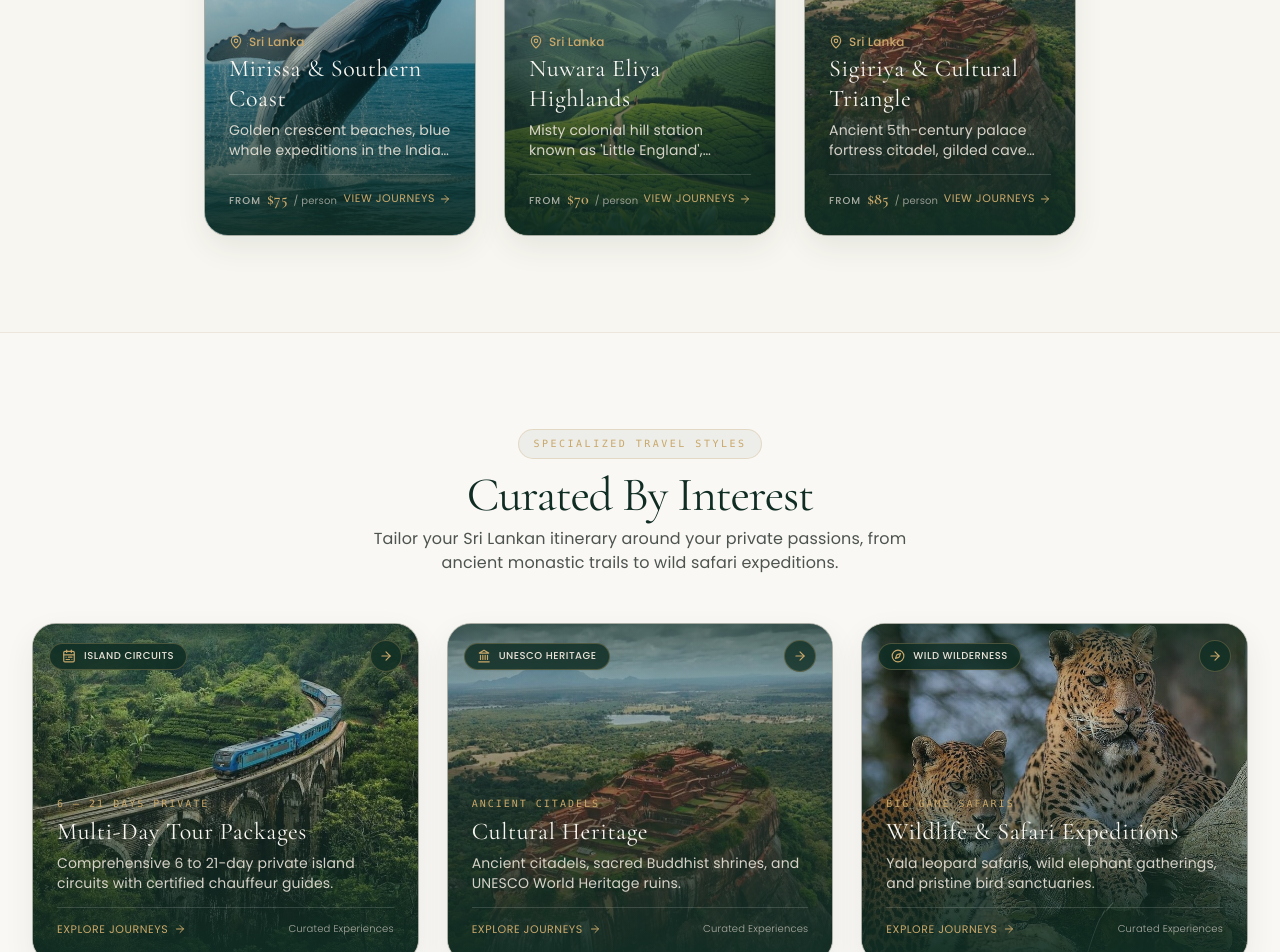
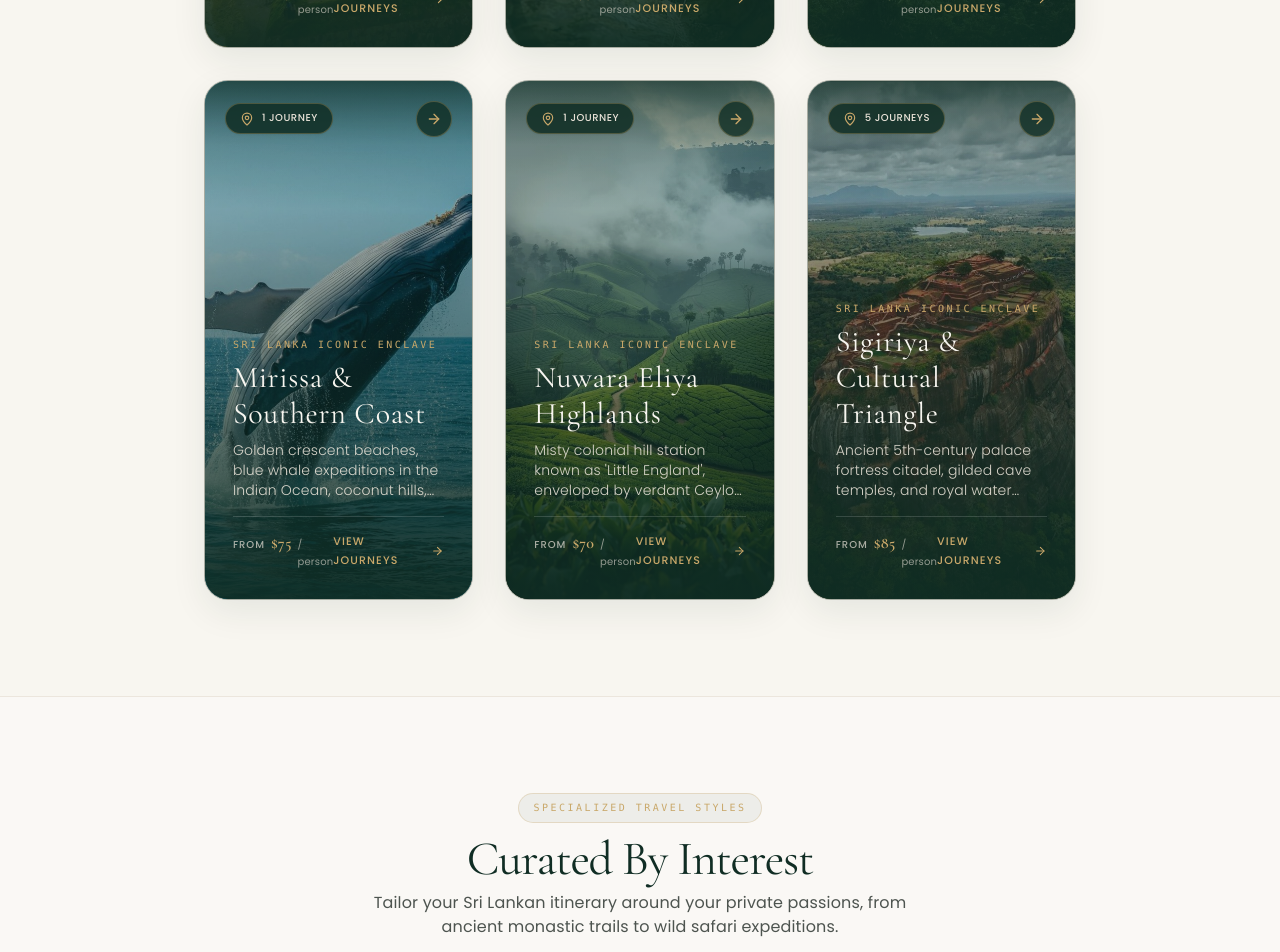
Before and after one commit to raniduabey/EXPLORE-TOURS, a Next.js app: page / in a window 1280 px wide. Shown: the part 4940-5892 px from the top of the page. Built offline with nearby package versions, Linux system fonts and the light colour scheme; no server answers; the database is empty.

Commit message:
feat(homepage): match DestinationGrid card dimensions and 3-column layout 1:1 with Curated By Interest

```diff
--- a/src/components/home/CategoryGrid.tsx
+++ b/src/components/home/CategoryGrid.tsx
@@ -12,13 +12,6 @@ import {
   ArrowRight,
 } from "lucide-react";
 import { FadeIn, FadeInStagger, FadeInStaggerItem } from "@/components/ui/motion";
-import {
-  HOMEPAGE_CARD_GRID,
-  HOMEPAGE_CARD_CONTAINER,
-  HOMEPAGE_CARD_OVERLAY,
-  HOMEPAGE_CARD_VIGNETTE,
-  HOMEPAGE_CARD_PADDING,
-} from "./cardTokens";
 
 export const CategoryGrid: React.FC = () => {
   const [imgErrors, setImgErrors] = useState<Record<string, boolean>>({});
@@ -89,7 +82,7 @@ export const CategoryGrid: React.FC = () => {
   return (
     <section className="py-16 sm:py-20 lg:py-24 px-4 sm:px-6 lg:px-8 bg-[#FAF8F5] border-y border-luxury-sand/80">
       <div className="max-w-7xl mx-auto">
-        <FadeIn className="text-center max-w-2xl mx-auto mb-10 sm:mb-12">
+        <FadeIn className="text-center max-w-2xl mx-auto mb-12 sm:mb-14">
           <div className="inline-flex items-center gap-2 px-3.5 py-1.5 rounded-full bg-luxury-forest/5 text-luxury-gold text-[10px] font-mono uppercase tracking-[0.25em] border border-luxury-gold/30 mb-3">
             <span>Specialized Travel Styles</span>
           </div>
@@ -101,15 +94,18 @@ export const CategoryGrid: React.FC = () => {
           </p>
         </FadeIn>
 
-        <FadeInStagger className={HOMEPAGE_CARD_GRID}>
+        <FadeInStagger className="grid grid-cols-1 sm:grid-cols-2 lg:grid-cols-3 gap-6 sm:gap-7 lg:gap-8">
           {categories.map((c) => {
             const Icon = c.icon;
             const imgSrc = imgErrors[c.slug] ? "/images/destinations/sigiriya.jpg" : c.image;
 
             return (
               <FadeInStaggerItem key={c.slug}>
-                <Link href={`/tours?category=${c.slug}`} className={HOMEPAGE_CARD_CONTAINER}>
-                  {/* Background Image with smooth hover scale */}
+                <Link
+                  href={`/tours?category=${c.slug}`}
+                  className="group relative h-[460px] sm:h-[480px] lg:h-[520px] rounded-3xl overflow-hidden shadow-[0_12px_35px_rgba(16,45,36,0.08)] hover:shadow-[0_24px_55px_rgba(16,45,36,0.18)] border border-luxury-sand/70 hover:border-luxury-gold/60 transition-all duration-500 transform hover:-translate-y-2 block bg-luxury-forest"
+                >
+                  {/* Portrait Background Image */}
                   <Image
                     src={imgSrc}
                     alt={c.title}
@@ -119,39 +115,40 @@ export const CategoryGrid: React.FC = () => {
                     className={`object-cover ${c.focalPosition} group-hover:scale-105 transition-transform duration-700 ease-out`}
                   />
 
-                  {/* Overlays matching DestinationGrid */}
-                  <div className={HOMEPAGE_CARD_OVERLAY} />
-                  <div className={HOMEPAGE_CARD_VIGNETTE} />
+                  {/* Dual Subtle Vignette & Gradient Overlays for High Legibility */}
+                  <div className="absolute inset-x-0 top-0 h-32 bg-gradient-to-b from-luxury-forest/80 via-luxury-forest/30 to-transparent pointer-events-none" />
+                  <div className="absolute inset-0 bg-gradient-to-t from-luxury-forest/95 via-luxury-forest/45 to-transparent pointer-events-none" />
+                  <div className="absolute inset-0 bg-luxury-forest/10 group-hover:bg-transparent transition-colors duration-500 pointer-events-none" />
 
-                  {/* Top Bar: Category Tag Pill & Circular Arrow Button */}
-                  <div className="absolute top-4 left-4 right-4 z-10 flex items-center justify-between">
-                    <span className="inline-flex items-center gap-2 px-3 py-1 rounded-full bg-luxury-forest/85 backdrop-blur-md border border-luxury-gold/30 text-luxury-gold shadow-sm">
+                  {/* Top Header: Category Tag & Circular Action Pill */}
+                  <div className="absolute top-5 left-5 right-5 z-10 flex items-center justify-between">
+                    <span className="inline-flex items-center gap-2 px-3.5 py-1.5 rounded-full bg-luxury-forest/85 backdrop-blur-md border border-luxury-gold/30 text-luxury-gold shadow-sm">
                       <Icon className="w-3.5 h-3.5 text-luxury-gold" />
                       <span className="text-[10px] font-sans font-medium uppercase tracking-wider text-luxury-sand">
                         {c.tag}
                       </span>
                     </span>
-                    <div className="w-8 h-8 rounded-full bg-luxury-forest/80 backdrop-blur-md border border-luxury-gold/30 flex items-center justify-center text-luxury-gold group-hover:bg-luxury-gold group-hover:text-luxury-forest transition-all duration-300 shadow-sm">
-                      <ArrowRight className="w-3.5 h-3.5 transform group-hover:translate-x-0.5 transition-transform" />
+                    <div className="w-9 h-9 rounded-full bg-luxury-forest/80 backdrop-blur-md border border-luxury-gold/30 flex items-center justify-center text-luxury-gold group-hover:bg-luxury-gold group-hover:text-luxury-forest transition-all duration-300 shadow-sm">
+                      <ArrowRight className="w-4 h-4 transform group-hover:translate-x-0.5 transition-transform" />
                     </div>
                   </div>
 
-                  {/* Bottom Content Area */}
-                  <div className={`absolute bottom-0 left-0 right-0 ${HOMEPAGE_CARD_PADDING} text-luxury-ivory z-10`}>
-                    <span className="text-[10px] font-mono uppercase tracking-[0.2em] text-luxury-gold block mb-1">
+                  {/* Bottom Content: Subtitle, Title, Description, and Link Footer */}
+                  <div className="absolute bottom-0 left-0 right-0 p-6 sm:p-7 text-luxury-ivory z-10">
+                    <span className="text-[10px] font-mono uppercase tracking-[0.25em] text-luxury-gold block mb-1.5">
                       {c.subtitle}
                     </span>
-                    <h3 className="font-serif text-2xl font-normal tracking-wide text-luxury-ivory group-hover:text-luxury-gold transition-colors leading-tight">
+                    <h3 className="font-serif text-2xl sm:text-3xl font-normal tracking-wide text-luxury-ivory group-hover:text-luxury-gold transition-colors leading-snug">
                       {c.title}
                     </h3>
-                    <p className="text-xs sm:text-sm text-luxury-sand/90 font-sans font-normal mt-1.5 line-clamp-2 leading-relaxed">
+                    <p className="text-xs sm:text-sm text-luxury-sand/90 font-sans font-light mt-2 line-clamp-2 sm:line-clamp-3 leading-relaxed">
                       {c.desc}
                     </p>
-                    <div className="mt-3.5 pt-3 border-t border-white/15 flex items-center justify-between">
-                      <div className="flex items-center gap-1.5 text-[11px] font-sans uppercase tracking-wider text-luxury-gold group-hover:text-luxury-ivory transition-colors">
+                    <div className="mt-4 pt-3.5 border-t border-white/15 flex items-center justify-between">
+                      <span className="text-[11px] font-sans uppercase tracking-widest text-luxury-gold font-medium flex items-center gap-1.5 group-hover:text-luxury-ivory transition-colors">
                         <span>Explore Journeys</span>
-                        <ArrowRight className="w-3 h-3 transform group-hover:translate-x-1 transition-transform" />
-                      </div>
+                        <ArrowRight className="w-3.5 h-3.5 transform group-hover:translate-x-1 transition-transform" />
+                      </span>
                       <span className="text-[10px] font-sans font-light text-luxury-sand/70">
                         Curated Experiences
                       </span>
--- a/src/components/home/DestinationGrid.tsx
+++ b/src/components/home/DestinationGrid.tsx
@@ -5,13 +5,6 @@ import Image from "next/image";
 import { ArrowRight, MapPin } from "lucide-react";
 import { useCurrency } from "@/context/CurrencyContext";
 import { FadeIn, FadeInStagger, FadeInStaggerItem } from "@/components/ui/motion";
-import {
-  HOMEPAGE_CARD_GRID,
-  HOMEPAGE_CARD_CONTAINER,
-  HOMEPAGE_CARD_OVERLAY,
-  HOMEPAGE_CARD_VIGNETTE,
-  HOMEPAGE_CARD_PADDING,
-} from "./cardTokens";
 
 export interface DestinationItem {
   id: string;
@@ -144,12 +137,15 @@ export const DestinationGrid: React.FC<{ destinations?: DestinationItem[] }> = (
         </Link>
       </FadeIn>
 
-      <FadeInStagger className={HOMEPAGE_CARD_GRID}>
+      <FadeInStagger className="grid grid-cols-1 sm:grid-cols-2 lg:grid-cols-3 gap-6 sm:gap-7 lg:gap-8">
         {list.map((d) => {
           const img = imgErrors[d.id] ? fallbackImages[d.slug] || d.image : d.image;
           return (
             <FadeInStaggerItem key={d.id}>
-              <Link href={`/destinations/${d.slug}`} className={HOMEPAGE_CARD_CONTAINER}>
+              <Link
+                href={`/destinations/${d.slug}`}
+                className="group relative h-[460px] sm:h-[480px] lg:h-[520px] rounded-3xl overflow-hidden shadow-[0_12px_35px_rgba(16,45,36,0.08)] hover:shadow-[0_24px_55px_rgba(16,45,36,0.18)] border border-luxury-sand/70 hover:border-luxury-gold/60 transition-all duration-500 transform hover:-translate-y-2 block bg-luxury-forest"
+              >
                 {/* Background Image with smooth hover scale */}
                 <Image
                   src={img}
@@ -160,33 +156,36 @@ export const DestinationGrid: React.FC<{ destinations?: DestinationItem[] }> = (
                   className="object-cover group-hover:scale-105 transition-transform duration-700 ease-out"
                 />
 
-                {/* Overlays matching Curated By Interest */}
-                <div className={HOMEPAGE_CARD_OVERLAY} />
-                <div className={HOMEPAGE_CARD_VIGNETTE} />
+                {/* Dual Subtle Vignette & Gradient Overlays for High Legibility */}
+                <div className="absolute inset-x-0 top-0 h-32 bg-gradient-to-b from-luxury-forest/80 via-luxury-forest/30 to-transparent pointer-events-none" />
+                <div className="absolute inset-0 bg-gradient-to-t from-luxury-forest/95 via-luxury-forest/45 to-transparent pointer-events-none" />
+                <div className="absolute inset-0 bg-luxury-forest/10 group-hover:bg-transparent transition-colors duration-500 pointer-events-none" />
 
-                {/* Top Bar: Journey Count Badge & Circular Arrow Button */}
-                <div className="absolute top-4 left-4 right-4 z-10 flex items-center justify-between">
-                  <span className="px-3 py-1 rounded-full text-[10px] font-sans font-medium uppercase tracking-wider bg-luxury-forest/85 text-luxury-gold border border-luxury-gold/30 backdrop-blur-md shadow-sm">
-                    {d.experienceCount} {d.experienceCount === 1 ? "Journey" : "Journeys"}
+                {/* Top Header: Journey Count Badge & Circular Arrow Button */}
+                <div className="absolute top-5 left-5 right-5 z-10 flex items-center justify-between">
+                  <span className="inline-flex items-center gap-2 px-3.5 py-1.5 rounded-full bg-luxury-forest/85 backdrop-blur-md border border-luxury-gold/30 text-luxury-gold shadow-sm">
+                    <MapPin className="w-3.5 h-3.5 text-luxury-gold" />
+                    <span className="text-[10px] font-sans font-medium uppercase tracking-wider text-luxury-sand">
+                      {d.experienceCount} {d.experienceCount === 1 ? "Journey" : "Journeys"}
+                    </span>
                   </span>
-                  <div className="w-8 h-8 rounded-full bg-luxury-forest/80 backdrop-blur-md border border-luxury-gold/30 flex items-center justify-center text-luxury-gold group-hover:bg-luxury-gold group-hover:text-luxury-forest transition-all duration-300 shadow-sm">
-                    <ArrowRight className="w-3.5 h-3.5 transform group-hover:translate-x-0.5 transition-transform" />
+                  <div className="w-9 h-9 rounded-full bg-luxury-forest/80 backdrop-blur-md border border-luxury-gold/30 flex items-center justify-center text-luxury-gold group-hover:bg-luxury-gold group-hover:text-luxury-forest transition-all duration-300 shadow-sm">
+                    <ArrowRight className="w-4 h-4 transform group-hover:translate-x-0.5 transition-transform" />
                   </div>
                 </div>
 
                 {/* Bottom Content Area */}
-                <div className={`absolute bottom-0 left-0 right-0 ${HOMEPAGE_CARD_PADDING} text-luxury-ivory z-10`}>
-                  <div className="flex items-center gap-1.5 text-luxury-gold text-xs font-sans font-medium mb-1">
-                    <MapPin className="w-3.5 h-3.5 text-luxury-gold" />
-                    <span>Sri Lanka</span>
-                  </div>
-                  <h3 className="font-serif text-2xl font-normal tracking-wide text-luxury-ivory group-hover:text-luxury-gold transition-colors leading-tight">
+                <div className="absolute bottom-0 left-0 right-0 p-6 sm:p-7 text-luxury-ivory z-10">
+                  <span className="text-[10px] font-mono uppercase tracking-[0.25em] text-luxury-gold block mb-1.5">
+                    Sri Lanka Iconic Enclave
+                  </span>
+                  <h3 className="font-serif text-2xl sm:text-3xl font-normal tracking-wide text-luxury-ivory group-hover:text-luxury-gold transition-colors leading-snug">
                     {d.name}
                   </h3>
-                  <p className="text-xs sm:text-sm text-luxury-sand/90 mt-1.5 line-clamp-2 font-sans font-normal leading-relaxed">
+                  <p className="text-xs sm:text-sm text-luxury-sand/90 font-sans font-light mt-2 line-clamp-2 sm:line-clamp-3 leading-relaxed">
                     {d.shortDesc}
                   </p>
-                  <div className="mt-3.5 pt-3 border-t border-white/15 flex items-center justify-between">
+                  <div className="mt-4 pt-3.5 border-t border-white/15 flex items-center justify-between">
                     <div className="flex items-baseline gap-1.5">
                       <span className="text-[10px] font-sans uppercase tracking-widest text-luxury-sand/70 font-medium">
                         From
@@ -198,9 +197,9 @@ export const DestinationGrid: React.FC<{ destinations?: DestinationItem[] }> = (
                         / person
                       </span>
                     </div>
-                    <div className="flex items-center gap-1 text-[11px] font-sans uppercase tracking-wider text-luxury-gold group-hover:text-luxury-ivory transition-colors">
+                    <div className="flex items-center gap-1.5 text-[11px] font-sans uppercase tracking-widest text-luxury-gold font-medium group-hover:text-luxury-ivory transition-colors">
                       <span>View Journeys</span>
-                      <ArrowRight className="w-3 h-3 transform group-hover:translate-x-1 transition-transform" />
+                      <ArrowRight className="w-3.5 h-3.5 transform group-hover:translate-x-1 transition-transform" />
                     </div>
                   </div>
                 </div>
--- a/src/components/home/cardTokens.ts
+++ /dev/null
@@ -1,24 +0,0 @@
-/**
- * Shared Card Sizing & Layout Tokens across Ceylon Explore Tours Homepage
- * Standardizes dimensions, aspect ratio, border-radius, and grid gaps across:
- * 1. Sri Lanka's Most Alluring Regions (DestinationGrid)
- * 2. Curated By Interest (CategoryGrid)
- */
-
-export const HOMEPAGE_CARD_GRID =
-  "grid grid-cols-1 sm:grid-cols-2 lg:grid-cols-3 gap-6 sm:gap-7";
-
-export const HOMEPAGE_LANDSCAPE_CARD_HEIGHT =
-  "h-80 sm:h-[340px]";
-
-export const HOMEPAGE_CARD_CONTAINER =
-  `group relative ${HOMEPAGE_LANDSCAPE_CARD_HEIGHT} w-full rounded-3xl overflow-hidden shadow-[0_12px_30px_rgba(16,45,36,0.08)] hover:shadow-[0_20px_45px_rgba(16,45,36,0.15)] border border-luxury-sand/70 hover:border-luxury-gold/50 transition-all duration-500 transform hover:-translate-y-1.5 block bg-luxury-forest`;
-
-export const HOMEPAGE_CARD_OVERLAY =
-  "absolute inset-0 bg-gradient-to-t from-luxury-forest/95 via-luxury-forest/40 to-transparent pointer-events-none";
-
-export const HOMEPAGE_CARD_VIGNETTE =
-  "absolute inset-x-0 top-0 h-24 bg-gradient-to-b from-luxury-forest/70 via-luxury-forest/20 to-transparent pointer-events-none";
-
-export const HOMEPAGE_CARD_PADDING =
-  "p-5 sm:p-6";
```
